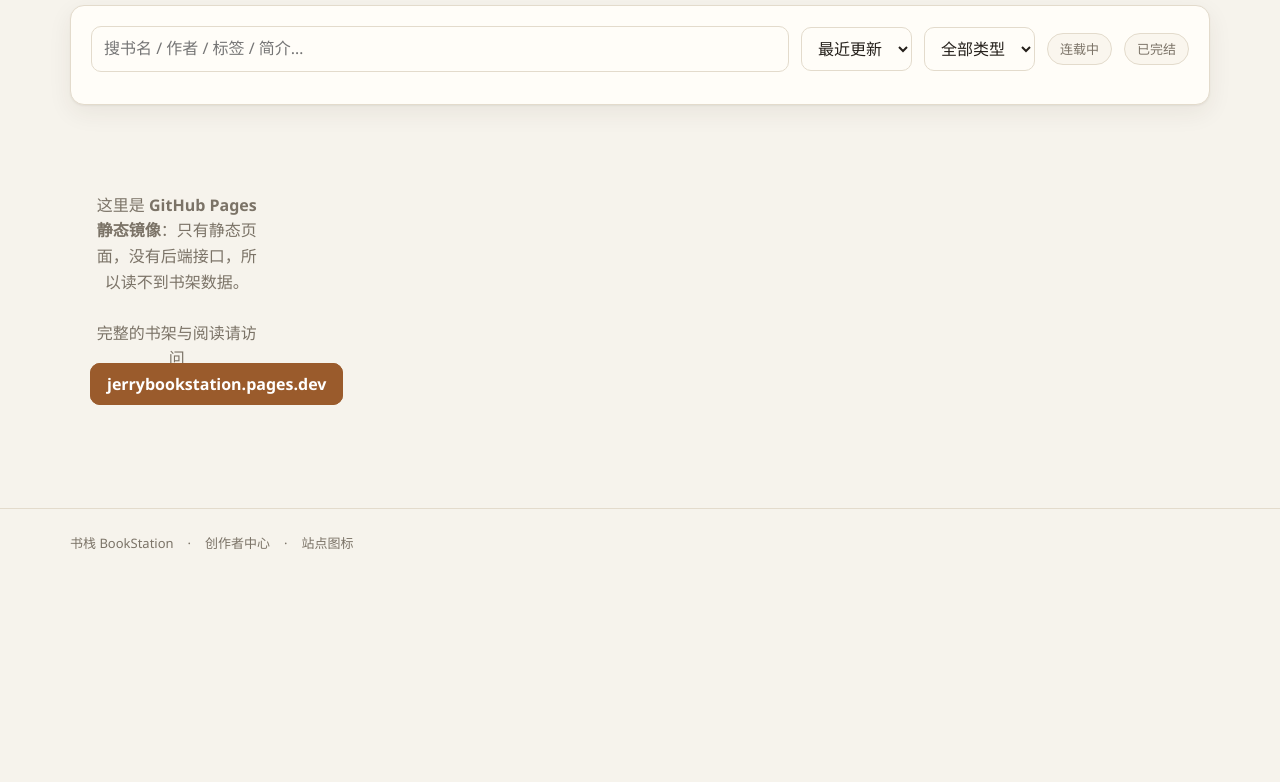
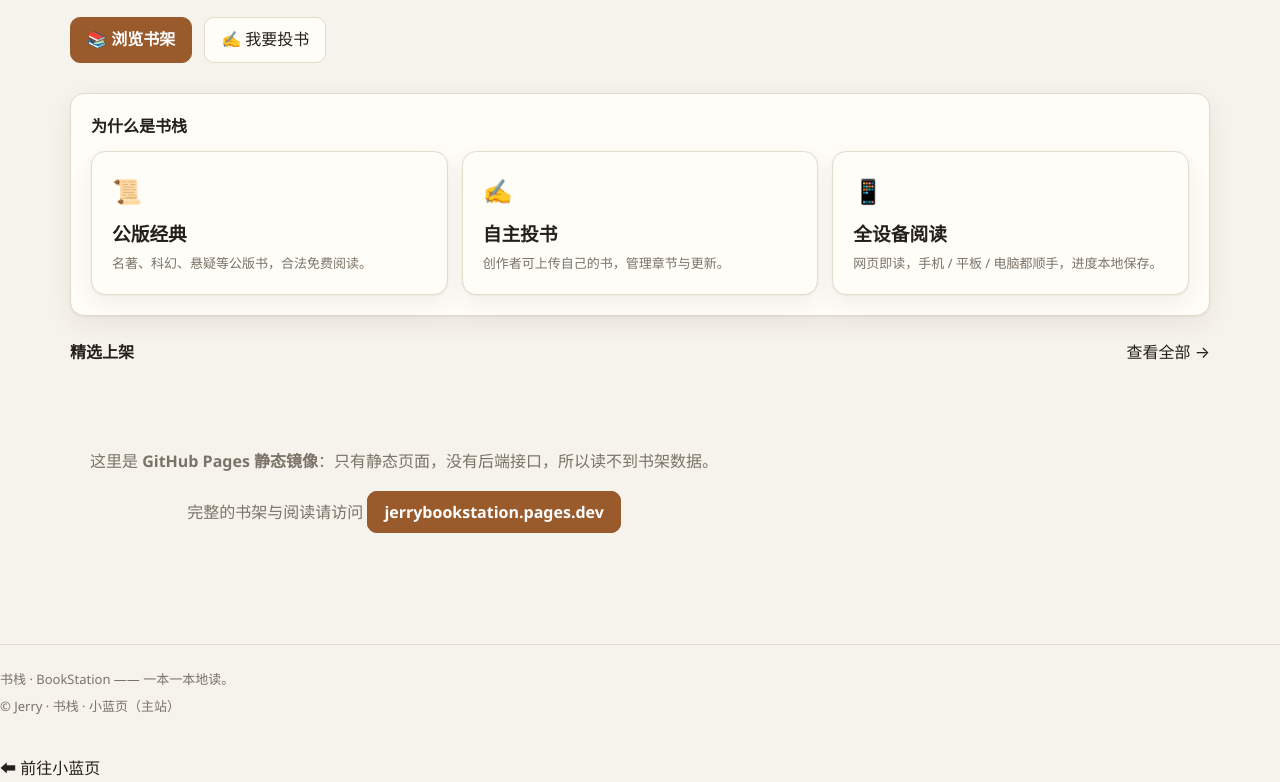
Before and after one commit to MC-Creator-Jerry/BookStation, a plain HTML site: page index.html in a window 1280 px wide. Shown: the part 185-967 px from the top of the page. Before the commit the page ends 800 px from the top, so only its background shows below. Drawn offline with Linux system fonts and the light colour scheme; no server answers.

Commit message:
Update index.html (2026-10-03 21:22)

```diff
--- a/index.html
+++ b/index.html
@@ -4,19 +4,31 @@
 <meta charset="utf-8">
 <meta name="viewport" content="width=device-width, initial-scale=1">
 <title>书栈 · BookStation</title>
-<meta name="description" content="书栈（BookStation）—— 一个放小说的独立书架。">
-<link rel="icon" href="assets/favicon.svg">
-<link rel="stylesheet" href="assets/bookstation.css">
+<meta name="description" content="书栈（BookStation）—— 一个放小说的独立书架：免费读公版经典与开放授权好书，也能上传你自己的书。">
+<meta property="og:type" content="website" />
+<meta property="og:title" content="书栈 · BookStation" />
+<meta property="og:description" content="书栈（BookStation）—— 一个放小说的独立书架：免费读公版经典与开放授权好书，也能上传你自己的书。" />
+<meta property="og:site_name" content="书栈 BookStation" />
+<meta property="og:url" content="https://jerrybookstation.pages.dev/" />
+<meta property="og:image" content="https://jerrybookstation.pages.dev/assets/favicon.svg?v=20260926" />
+<meta name="theme-color" content="#9a5b2c" />
+<link rel="icon" href="assets/favicon.svg?v=20260926">
+<link rel="stylesheet" href="assets/bookstation.css?v=20261001a">
+<style>
+  .shelf-row { display:flex; gap:14px; overflow-x:auto; padding-bottom:8px; align-items:flex-start; margin-top:14px; }
+  .shelf-row > .bs-card { flex:0 0 168px; }
+</style>
 </head>
 <body data-page="index">
 
 <header class="bs-header">
   <div class="bs-header-inner">
-    <a class="bs-brand" href="./"><img class="bs-mark" src="assets/favicon.svg" alt="书栈">书栈<span class="bs-brand-sub">BOOKSTATION</span></a>
+    <a class="bs-brand" href="/"><img class="bs-mark" src="assets/favicon.svg?v=20260926" alt="书栈">书栈<span class="bs-brand-sub">BOOKSTATION</span></a>
     <nav class="bs-nav">
-      <a href="./" class="is-active">书架</a>
-      <a href="admin/">创作者中心</a>
-      <a href="redeem.html">兑换</a>
+      <a href="/bookshelf" class="is-active" data-i18n="nav.bookshelf">书架</a>
+      <a href="/admin/" data-i18n="nav.creator">创作者中心</a>
+      <a href="/redeem.html" data-i18n="nav.redeem">兑换</a>
+      <button class="bs-icon-btn" data-lang-toggle type="button">EN</button>
       <button class="bs-icon-btn" id="themeBtn" title="切换明暗" type="button">🌙</button>
       <span id="bsAuthBox" class="bs-auth-box"></span>
     </nav>
@@ -25,40 +37,50 @@
 
 <main class="wrap">
   <section class="bs-hero">
-    <h1>书栈</h1>
-    <p>放小说的独立书架 · <span id="count">载入中…</span></p>
+    <h1 data-i18n="hero.title">书栈</h1>
+    <p data-i18n="hero.sub">免费读公版经典与开放授权好书 · 也能上传你自己的书</p>
+    <div class="bs-row" style="margin-top:18px;gap:12px;flex-wrap:wrap">
+      <a class="bs-btn" href="/bookshelf" data-i18n="btn.browse">📚 浏览书架</a>
+      <a class="bs-btn plain" href="/admin/" data-i18n="btn.publish">✍️ 我要投书</a>
+    </div>
   </section>
 
-  <div class="bs-panel">
-    <div class="bs-row">
-      <input id="search" class="bs-input" placeholder="搜书名 / 作者 / 标签 / 简介…" style="flex:1 1 260px">
-      <select id="sort" class="bs-select" title="排序">
-        <option value="updated">最近更新</option>
-        <option value="created">最新入库</option>
-        <option value="views">翻阅最多</option>
-        <option value="words">字数最多</option>
-        <option value="title">按书名</option>
-      </select>
-      <select id="catFilter" class="bs-select" title="按类型筛选">
-        <option value="">全部类型</option>
-      </select>
-      <button class="bs-chip" data-status="ongoing" type="button">连载中</button>
-      <button class="bs-chip" data-status="done" type="button">已完结</button>
+  <section class="bs-panel" style="margin:24px 0">
+    <div class="bs-row"><strong data-i18n="why.title">为什么是书栈</strong></div>
+    <div class="bs-row" style="margin-top:12px;gap:14px;flex-wrap:wrap">
+      <div class="bs-panel" style="flex:1 1 220px;margin:0">
+        <div style="font-size:24px">📜</div>
+        <h3 style="font-family:var(--serif);margin:8px 0 4px" data-i18n="why.classic">公版经典</h3>
+        <p class="hint" style="margin:0" data-i18n="why.classic.desc">名著、科幻、悬疑等公版书，合法免费阅读。</p>
+      </div>
+      <div class="bs-panel" style="flex:1 1 220px;margin:0">
+        <div style="font-size:24px">✍️</div>
+        <h3 style="font-family:var(--serif);margin:8px 0 4px" data-i18n="why.self">自主投书</h3>
+        <p class="hint" style="margin:0" data-i18n="why.self.desc">创作者可上传自己的书，管理章节与更新。</p>
+      </div>
+      <div class="bs-panel" style="flex:1 1 220px;margin:0">
+        <div style="font-size:24px">📱</div>
+        <h3 style="font-family:var(--serif);margin:8px 0 4px" data-i18n="why.device">全设备阅读</h3>
+        <p class="hint" style="margin:0" data-i18n="why.device.desc">网页即读，手机 / 平板 / 电脑都顺手，进度本地保存。</p>
+      </div>
     </div>
-    <div class="bs-row" id="tags" style="margin-top:12px"></div>
-  </div>
+  </section>
 
-  <div class="bs-grid" id="grid"></div>
+  <section style="margin-top:8px">
+    <div class="bs-row"><strong data-i18n="shelf.featured">精选上架</strong><span class="bs-spacer"></span><a class="bs-link" href="/bookshelf" data-i18n="shelf.all">查看全部 →</a></div>
+    <div class="shelf-row" id="grid"></div>
+  </section>
 </main>
 
 <footer class="bs-footer">
-  <div class="wrap">
-    <span>书栈 BookStation</span><span>·</span>
-    <a href="admin/">创作者中心</a><span>·</span>
-    <a href="assets/favicon.svg" target="_blank" rel="noopener">站点图标</a>
-  </div>
+  <div>书栈 · BookStation —— <span data-i18n="footer.motto">一本一本地读。</span></div>
+  <div style="margin-top:6px">© <span id="yr"></span> Jerry · 书栈 · <a href="https://mc-creator-jerry-webpage.pages.dev/" data-i18n="footer.main">小蓝页（主站）</a></div>
 </footer>
 
-<script src="assets/bookstation.js"></script>
+<script src="assets/lang.js?v=20261001a"></script>
+<script src="assets/bookstation.js?v=20261001a"></script>
+
+  <!-- 左下角：前往小蓝页主站（仿新闻站） -->
+  <a class="back-main" href="https://mc-creator-jerry-webpage.pages.dev/" target="_self" title="前往小蓝页主站">⬅ 前往小蓝页</a>
 </body>
 </html>
```
